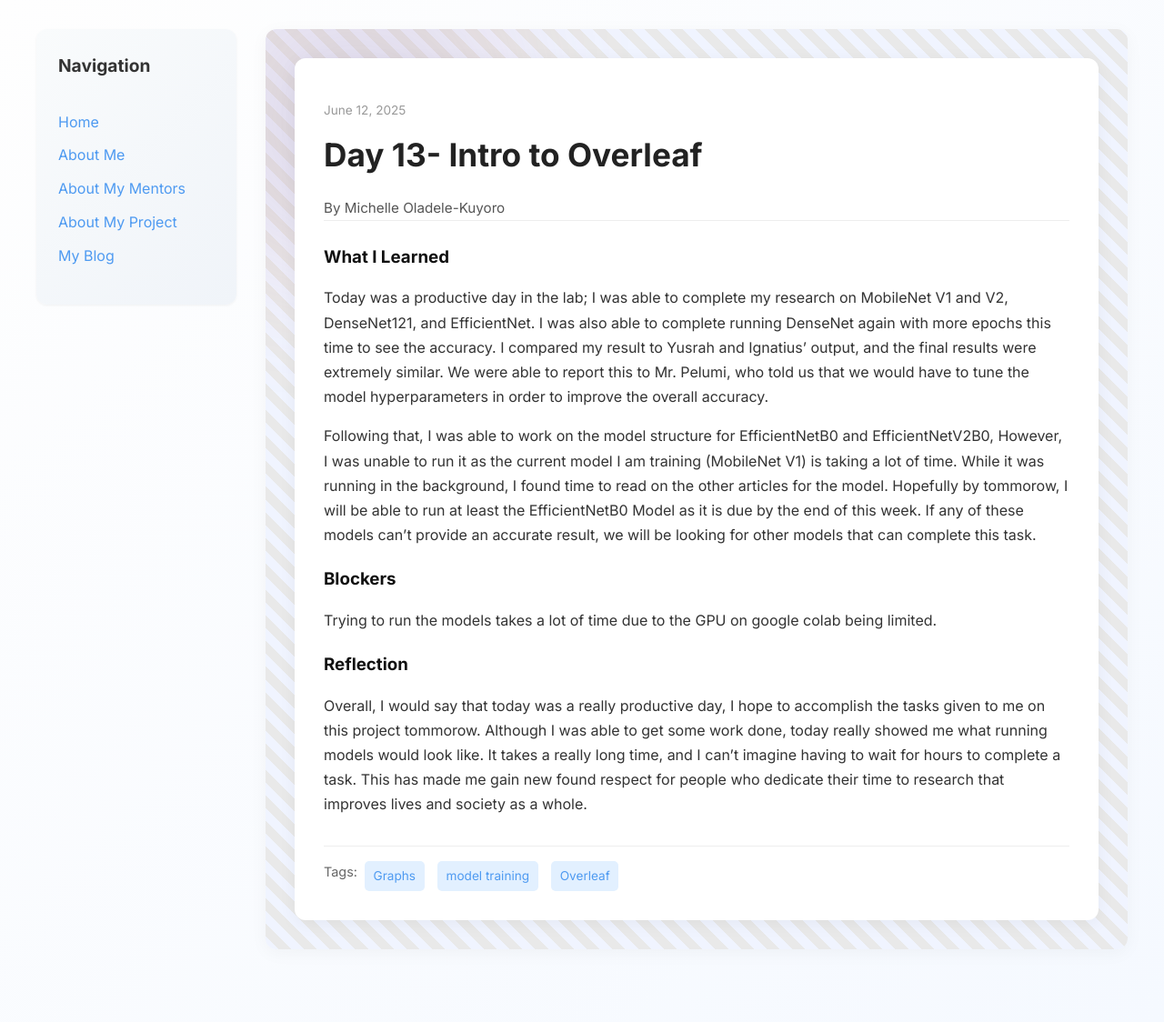
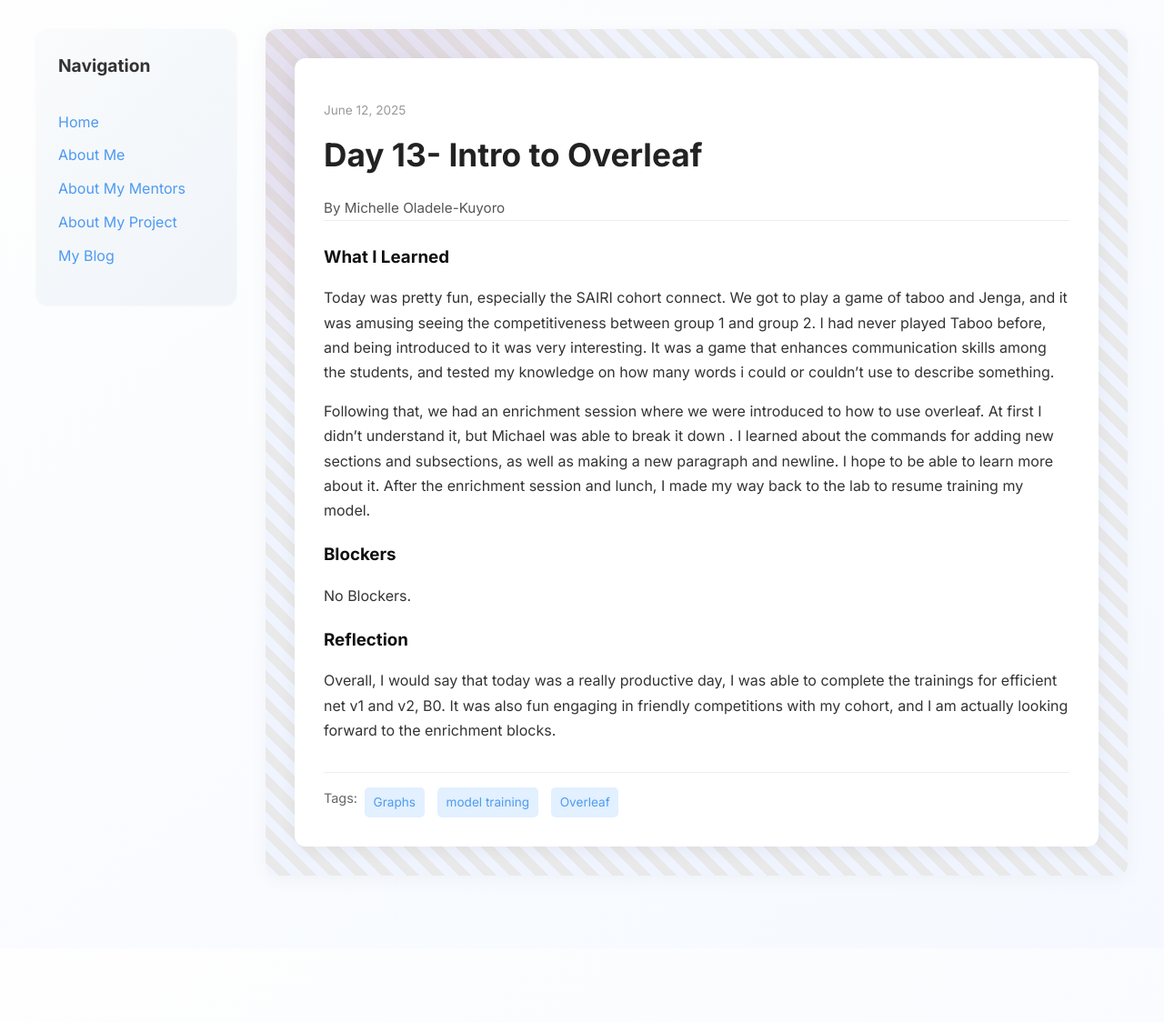
Before and after one commit to Miola585/Miola585.github.io, a Jekyll site: the page built from _posts/2025-06-12-day-13.md, in a window 1280 px wide. Shown: the whole page at 91% size. Built offline with Jekyll 4.4.1, drawn with Linux system fonts in a browser that asks for light colours; after the commit the page ends 1043 px from its top, so only the background shows below that.

Commit message:
Update 2025-06-12-day-13.md

```diff
--- a/_posts/2025-06-12-day-13.md
+++ b/_posts/2025-06-12-day-13.md
@@ -7,13 +7,13 @@ permalink: /day13.html
 tags: ['Graphs', 'model training', 'Overleaf']
 
 what_i_learned: |
-  Today was a productive day in the lab; I was able to complete my research on MobileNet V1 and V2, DenseNet121, and EfficientNet. I was also able to complete running DenseNet again with more epochs this time to see the accuracy. I compared my result to Yusrah and Ignatius' output, and the final results were extremely similar. We were able to report this to Mr. Pelumi, who told us that we would have to tune the model hyperparameters in order to improve the overall accuracy.
+  Today was pretty fun, especially the SAIRI cohort connect. We got to play a game of taboo and Jenga, and it was amusing seeing the competitiveness between group 1 and group 2. I had never played Taboo before, and being introduced to it was very interesting. It was a game that enhances communication skills among the students, and tested my knowledge on how many words i could or couldn't use to describe something.
 
-  Following that, I was able to work on the model structure for EfficientNetB0 and EfficientNetV2B0, However, I was unable to run it as the current model I am training (MobileNet V1) is taking a lot of time. While it was running in the background, I found time to read on the other articles for the model. Hopefully by tommorow, I will be able to run at least the EfficientNetB0 Model as it is due by the end of this week. If any of these models can't provide an accurate result, we will be looking for other models that can complete this task.
+  Following that, we had an enrichment session where we were introduced to how to use overleaf. At first I didn't understand it, but Michael was able to break it down . I learned about the commands for adding new sections and subsections, as well as making a new paragraph and newline. I hope to be able to learn more about it. After the enrichment session and lunch, I made my way back to the lab to resume training my model.
 
 blockers: |
-  Trying to run the models takes a lot of time due to the GPU on google colab being limited.
+  No Blockers.
 
 reflection: |
-  Overall, I would say that today was a really productive day, I hope to accomplish the tasks given to me on this project tommorow. Although I was able to get some work done, today really showed me what running models would look like. It takes a really long time, and I can't imagine having to wait for hours to complete a task. This has made me gain new found respect for people who dedicate their time to research that improves lives and society as a whole.
+  Overall, I would say that today was a really productive day, I was able to complete the trainings for efficient net v1 and v2, B0. It was also fun engaging in friendly competitions with my cohort, and I am actually looking forward to the enrichment blocks.
 ---
```
